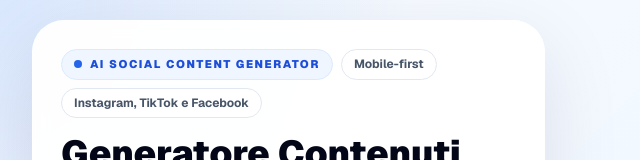
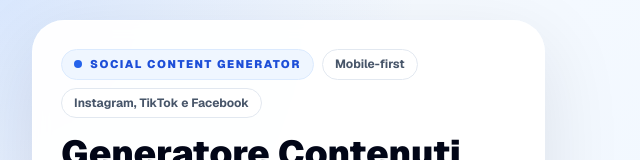
Before and after one commit to pellinidigital-eng/generatore-, a Next.js app: page / in a window 1280 px wide. Shown: the top 160 px of the page, without its empty margins (0-640 px from the left). Built offline with nearby package versions, Linux system fonts and the light colour scheme.

Commit message:
fix(copy): remove unsupported AI label from canonical Social PRO UI

```diff
--- a/components/social-content-generator.tsx
+++ b/components/social-content-generator.tsx
@@ -175,7 +175,7 @@ export function SocialContentGenerator() {
             <div className="mb-4 flex flex-wrap gap-2">
               <span className="inline-flex items-center gap-2 rounded-full border border-blue-100 bg-blue-50 px-3 py-1.5 text-[0.7rem] font-black uppercase tracking-[0.14em] text-blue-700">
                 <span className="h-2 w-2 rounded-full bg-blue-600" />
-                AI Social Content Generator
+                Social Content Generator
               </span>
               <span className="inline-flex rounded-full border border-slate-200 bg-white px-3 py-1.5 text-xs font-bold text-slate-600">
                 Mobile-first
```
